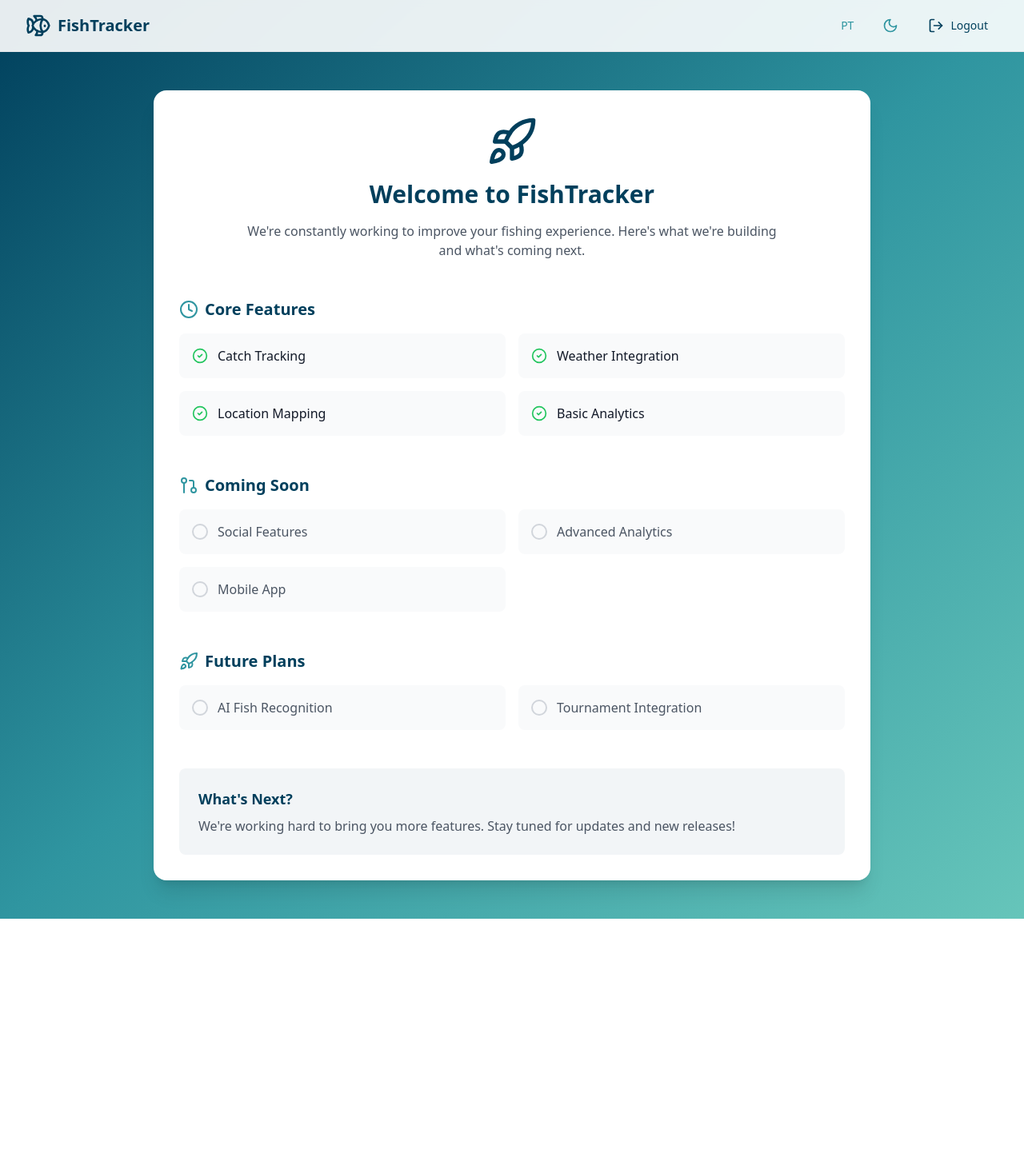
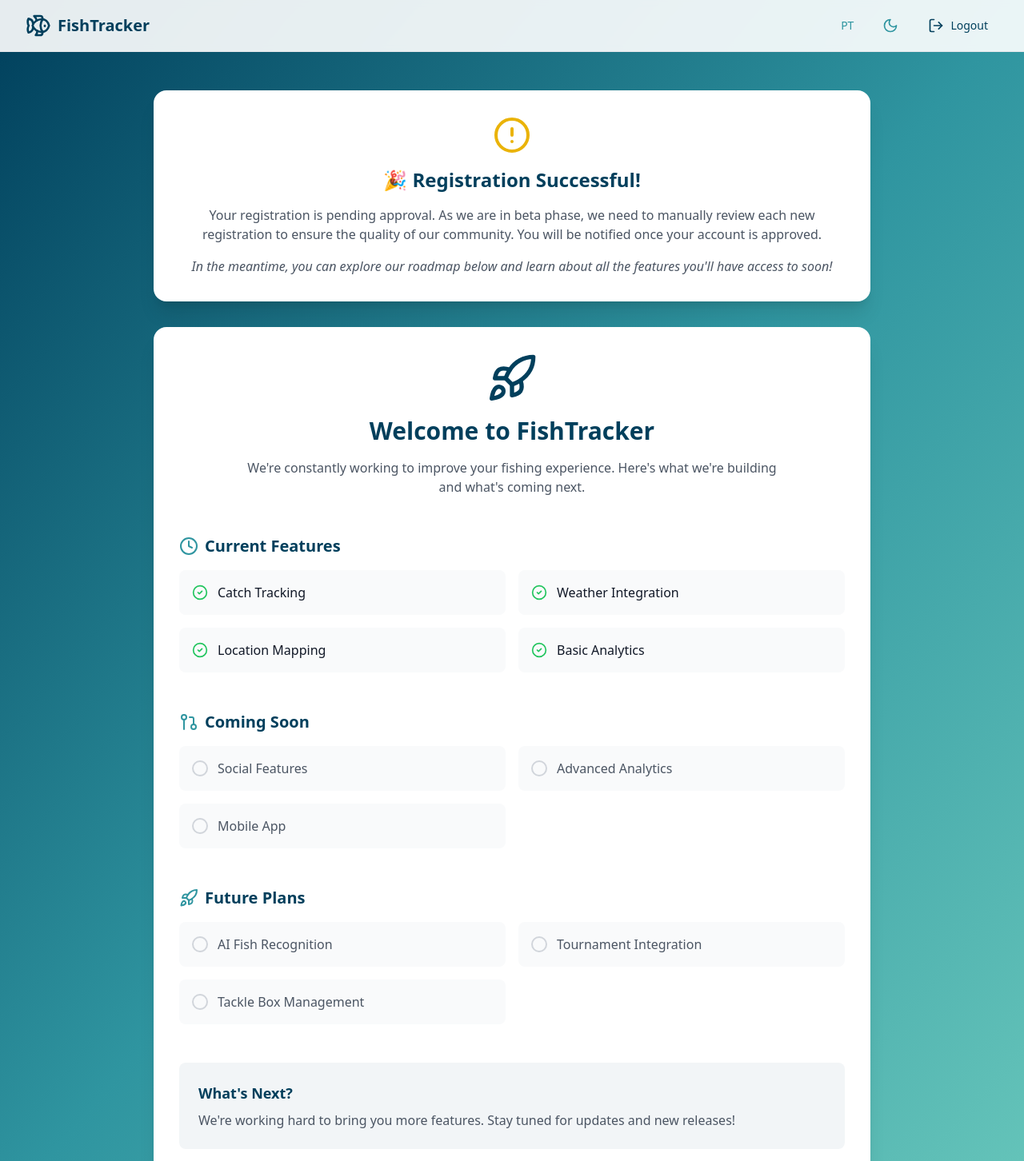
Before and after one commit to frtcorreia/fishtracker-app, a React (Vite) app: page /roadmap in a window 1280 px wide. Shown: the top 1452 px of the page at 80% size. Before the commit the page ends 1149 px from the top, so only its background shows below. Built offline with nearby package versions, Linux system fonts and the light colour scheme; no server answers; the database is empty; sample sign-in values are in the browser's storage.

Commit message:
update roadmap

```diff
--- a/src/i18n/locales/en.json
+++ b/src/i18n/locales/en.json
@@ -332,6 +332,11 @@
   "roadmap": {
     "welcome": "Welcome to FishTracker",
     "description": "We're constantly working to improve your fishing experience. Here's what we're building and what's coming next.",
+    "approvalStatus": {
+      "title": "🎉 Registration Successful!",
+      "description": "Your registration is pending approval. As we are in beta phase, we need to manually review each new registration to ensure the quality of our community. You will be notified once your account is approved.",
+      "whatToDo": "In the meantime, you can explore our roadmap below and learn about all the features you'll have access to soon!"
+    },
     "whatNext": {
       "title": "What's Next?",
       "description": "We're working hard to bring you more features. Stay tuned for updates and new releases!"
--- a/src/i18n/locales/pt.json
+++ b/src/i18n/locales/pt.json
@@ -346,6 +346,11 @@
   "roadmap": {
     "welcome": "Bem-vindo ao FishTracker",
     "description": "Estamos constantemente a trabalhar para melhorar a sua experiência de pesca. Aqui está o que estamos a construir e o que vem por aí...",
+    "approvalStatus": {
+      "title": "🎉 Registro Realizado com Sucesso!",
+      "description": "O seu registro está pendente de aprovação. Como estamos em fase beta, precisamos verificar manualmente cada novo registro para garantir a qualidade da nossa comunidade. Será notificado assim que sua conta for aprovada.",
+      "whatToDo": "Enquanto isso, você pode explorar nosso roadmap abaixo e conhecer todas as funcionalidades que terá acesso em breve!"
+    },
     "whatNext": {
       "title": "O que vem por aí?",
       "description": "Estamos a trabalhar no duro para trazer mais funcionalidades. Fica atento para atualizações e novos lançamentos!"
--- a/src/pages/Roadmap.tsx
+++ b/src/pages/Roadmap.tsx
@@ -7,6 +7,7 @@ import {
   Rocket,
   Fish,
   LogOut,
+  AlertCircle,
 } from "lucide-react";
 import { useAuthStore } from "../store/authStore";
 import { ThemeSwitcher } from "../components/ThemeSwitcher";
@@ -40,30 +41,31 @@ export function Roadmap() {
 
   const features = [
     {
-      title: "Core Features",
+      title: t("roadmap.sections.current"),
       status: "current",
       items: [
-        { name: "Catch Tracking", done: true },
-        { name: "Weather Integration", done: true },
-        { name: "Location Mapping", done: true },
-        { name: "Basic Analytics", done: true },
+        { name: t("roadmap.features.catchTracking"), done: true },
+        { name: t("roadmap.features.weatherIntegration"), done: true },
+        { name: t("roadmap.features.locationMapping"), done: true },
+        { name: t("roadmap.features.basicAnalytics"), done: true },
       ],
     },
     {
-      title: "Coming Soon",
+      title: t("roadmap.sections.upcoming"),
       status: "upcoming",
       items: [
-        { name: "Social Features", done: false },
-        { name: "Advanced Analytics", done: false },
-        { name: "Mobile App", done: false },
+        { name: t("roadmap.features.socialFeatures"), done: false },
+        { name: t("roadmap.features.advancedAnalytics"), done: false },
+        { name: t("roadmap.features.mobileApp"), done: false },
       ],
     },
     {
-      title: "Future Plans",
+      title: t("roadmap.sections.planned"),
       status: "planned",
       items: [
-        { name: "AI Fish Recognition", done: false },
-        { name: "Tournament Integration", done: false },
+        { name: t("roadmap.features.aiRecognition"), done: false },
+        { name: t("roadmap.features.tournament"), done: false },
+        { name: t("roadmap.features.tackleBox"), done: false },
       ],
     },
   ];
@@ -99,6 +101,23 @@ export function Roadmap() {
       {/* Content */}
       <div className="container mx-auto px-4 py-12">
         <div className="max-w-4xl mx-auto">
+          {/* Status de Aprovação Pendente */}
+          <div className="bg-white dark:bg-gray-800 rounded-2xl shadow-xl p-8 mb-8">
+            <div className="flex items-center justify-center mb-4">
+              <AlertCircle className="w-12 h-12 text-yellow-500 dark:text-yellow-400" />
+            </div>
+            <h2 className="text-2xl font-bold text-center text-primary dark:text-white mb-4">
+              {t("roadmap.approvalStatus.title")}
+            </h2>
+            <p className="text-gray-600 dark:text-gray-300 text-center mb-4">
+              {t("roadmap.approvalStatus.description")}
+            </p>
+            <p className="text-gray-600 dark:text-gray-300 text-center italic">
+              {t("roadmap.approvalStatus.whatToDo")}
+            </p>
+          </div>
+
+          {/* Roadmap Content */}
           <div className="bg-white dark:bg-gray-800 rounded-2xl shadow-xl p-8">
             <div className="text-center mb-12">
               <Rocket className="w-16 h-16 text-primary mx-auto mb-4" />
```
